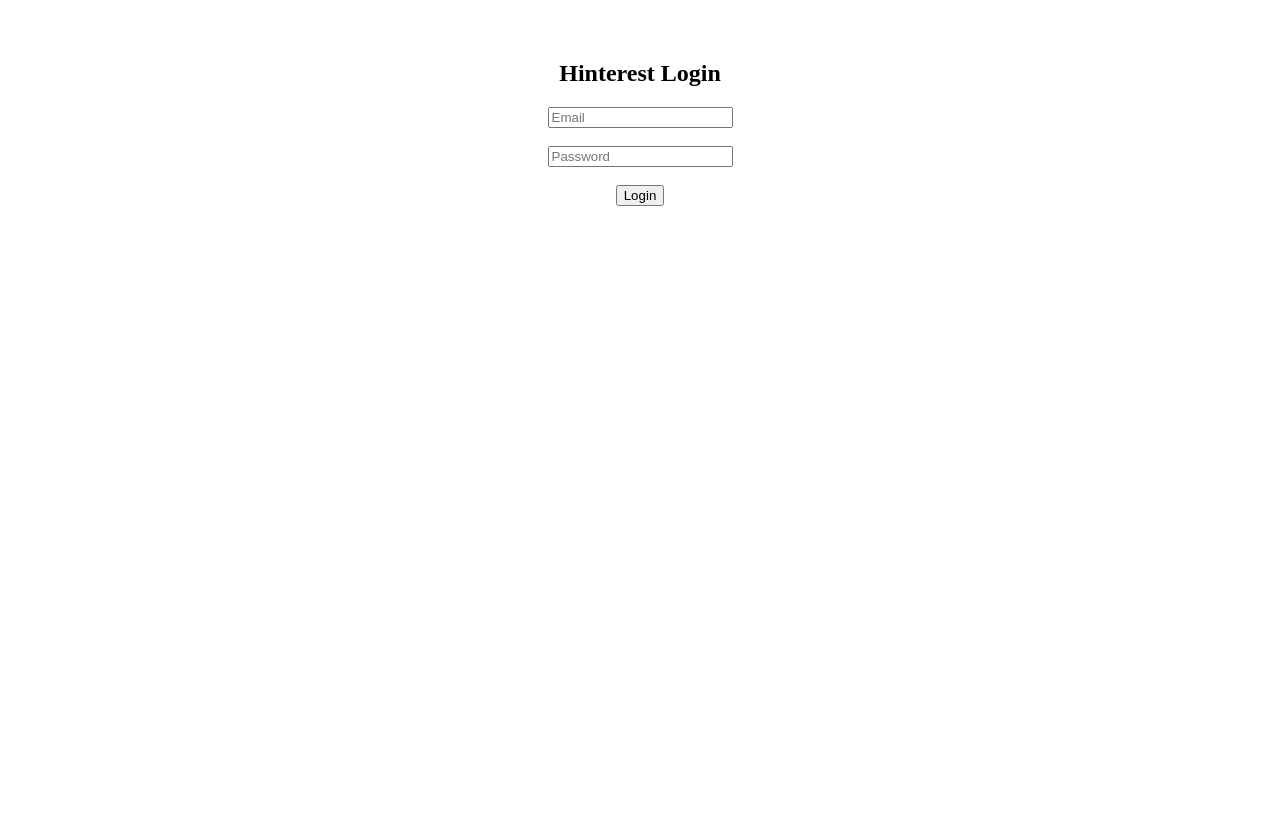
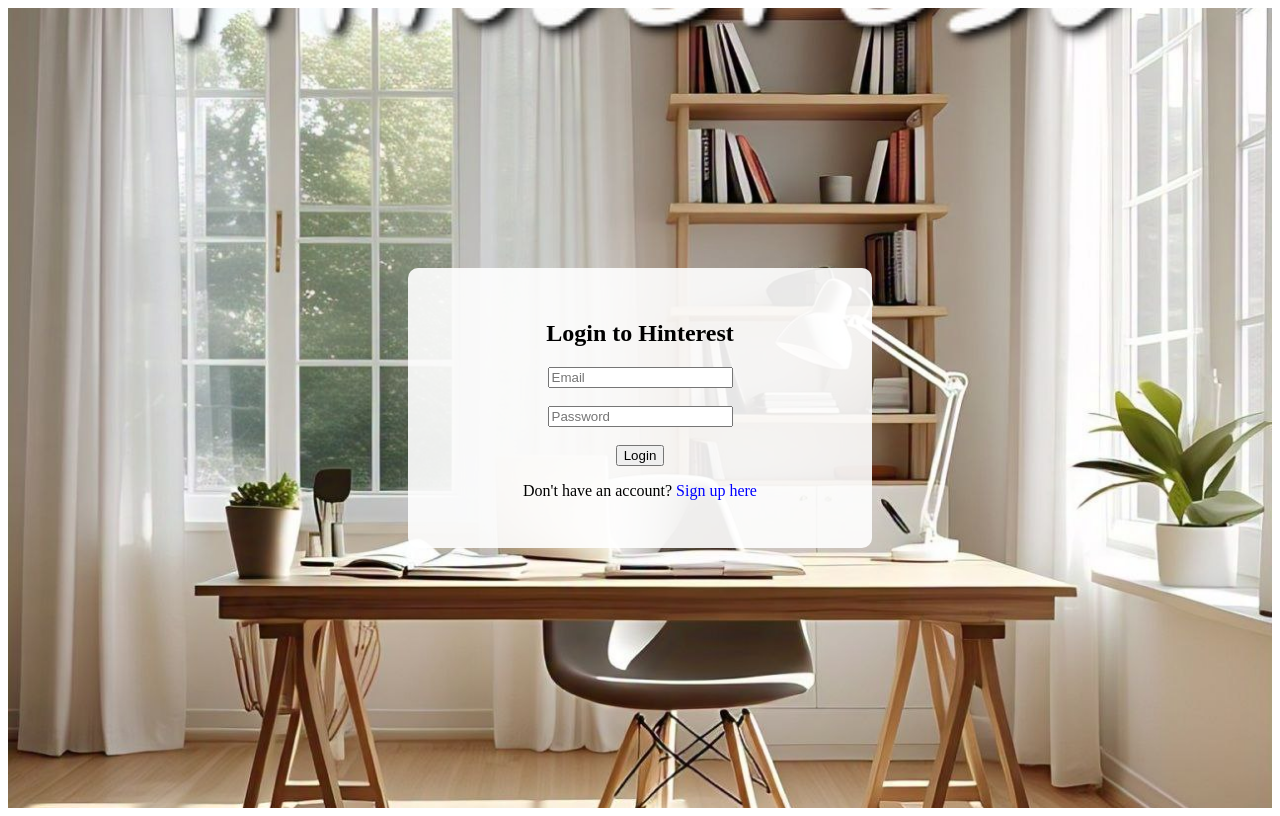
Before and after one commit to Kiana-ak/Hinterest, a React (Create React App) app in the folder hinterest/: page / in a window 1280 px wide. Built offline with nearby package versions, Linux system fonts and the light colour scheme.

Commit message:
login page and create account

```diff
--- a/hinterest/src/pages/Login.css
+++ b/hinterest/src/pages/Login.css
@@ -1,3 +1,18 @@
 .login-container {
-    padding: 2rem;
-  }
+  background-size: cover;
+  background-position: center;
+  min-height: 100vh;
+  display: flex;
+  flex-direction: column;
+  justify-content: center;
+  align-items: center;
+}
+
+.login-container form {
+  background-color: rgba(255, 255, 255, 0.85);
+  padding: 2rem;
+  border-radius: 10px;
+  box-shadow: 0 0 10px rgba(0, 0, 0, 0.3);
+  width: 100%;
+  max-width: 400px;
+}
--- a/hinterest/src/pages/LoginPage.jsx
+++ b/hinterest/src/pages/LoginPage.jsx
@@ -1,17 +1,21 @@
 import { useState } from 'react';
 import { useNavigate } from 'react-router-dom';
 import './Login.css';
+import background from '../assets/login-bg.jpg';
 
 function Login() {
+  const [isLogin, setIsLogin] = useState(true);
   const [email, setEmail] = useState('');
   const [password, setPassword] = useState('');
   const [message, setMessage] = useState('');
 
   const navigate = useNavigate();
 
-  const handleLogin = async () => {
+  const handleSubmit = async () => {
+    const endpoint = isLogin ? '/api/login' : '/api/register';
+
     try {
-      const response = await fetch('http://localhost:5000/api/login', {
+      const response = await fetch(`http://localhost:5000${endpoint}`, {
         method: 'POST',
         headers: { 'Content-Type': 'application/json' },
         body: JSON.stringify({ email, password }),
@@ -20,21 +24,44 @@
       const data = await response.json();
 
       if (response.ok) {
-        setMessage("✅ Login successful!");
-        localStorage.setItem('token', data.token); // Save JWT token
-        navigate('/home'); // Navigate after login
+        setMessage(data.message || 'Success!');
+        if (isLogin) {
+          localStorage.setItem('token', data.token);
+          navigate('/home');
         } else {
-        setMessage("❌ " + data.error);
+          setIsLogin(true); // After signup, go to login
+        }
+      } else {
+        setMessage(data.error || 'Something went wrong.');
       }
     } catch (err) {
       console.error(err);
-      setMessage("❌ Something went wrong.");
+      setMessage('Server error.');
     }
   };
 
   return (
-    <div style={{ padding: "2rem", textAlign: "center" }}>
-      <h2>Hinterest Login</h2>
+    <div
+      style={{
+        backgroundImage: `url(${background})`,
+        backgroundSize: 'cover',
+        backgroundPosition: 'center',
+        minHeight: '100vh',
+        display: 'flex',
+        justifyContent: 'center',
+        alignItems: 'center',
+      }}
+    >
+      <div style={{
+        backgroundColor: 'rgba(255, 255, 255, 0.9)',
+        padding: '2rem',
+        borderRadius: '10px',
+        width: '100%',
+        maxWidth: '400px',
+        textAlign: 'center'
+      }}>
+        <h2>{isLogin ? 'Login to Hinterest' : 'Create an Account'}</h2>
+        <form onSubmit={(e) => { e.preventDefault(); handleSubmit(); }}>
           <input
             type="email"
             placeholder="Email"
@@ -47,10 +74,37 @@
             value={password}
             onChange={(e) => setPassword(e.target.value)}
           /><br /><br />
-      <button onClick={handleLogin}>Login</button>
-      <p>{message}</p>
+          <button type="submit">{isLogin ? 'Login' : 'Sign Up'}</button>
+        </form>
+        <p style={{ color: isLogin ? 'gray' : 'green' }}>{message}</p>
+
+        <div style={{ marginTop: '1rem' }}>
+          {isLogin ? (
+            <p>
+              Don't have an account?{' '}
+              <span
+                onClick={() => setIsLogin(false)}
+                style={{ color: 'blue', cursor: 'pointer' }}
+              >
+                Sign up here
+              </span>
+            </p>
+          ) : (
+            <p>
+              Already have an account?{' '}
+              <span
+                onClick={() => setIsLogin(true)}
+                style={{ color: 'blue', cursor: 'pointer' }}
+              >
+                Login here
+              </span>
+            </p>
+          )}
+        </div>
+      </div>
     </div>
   );
+
 }
 
 export default Login;
```
Also changed, not shown: hinterest/src/assets/login-bg.jpg (added), 1 other file (tests, documents, lock files or other folders). Lines whose indentation alone changed are shown as unchanged.
